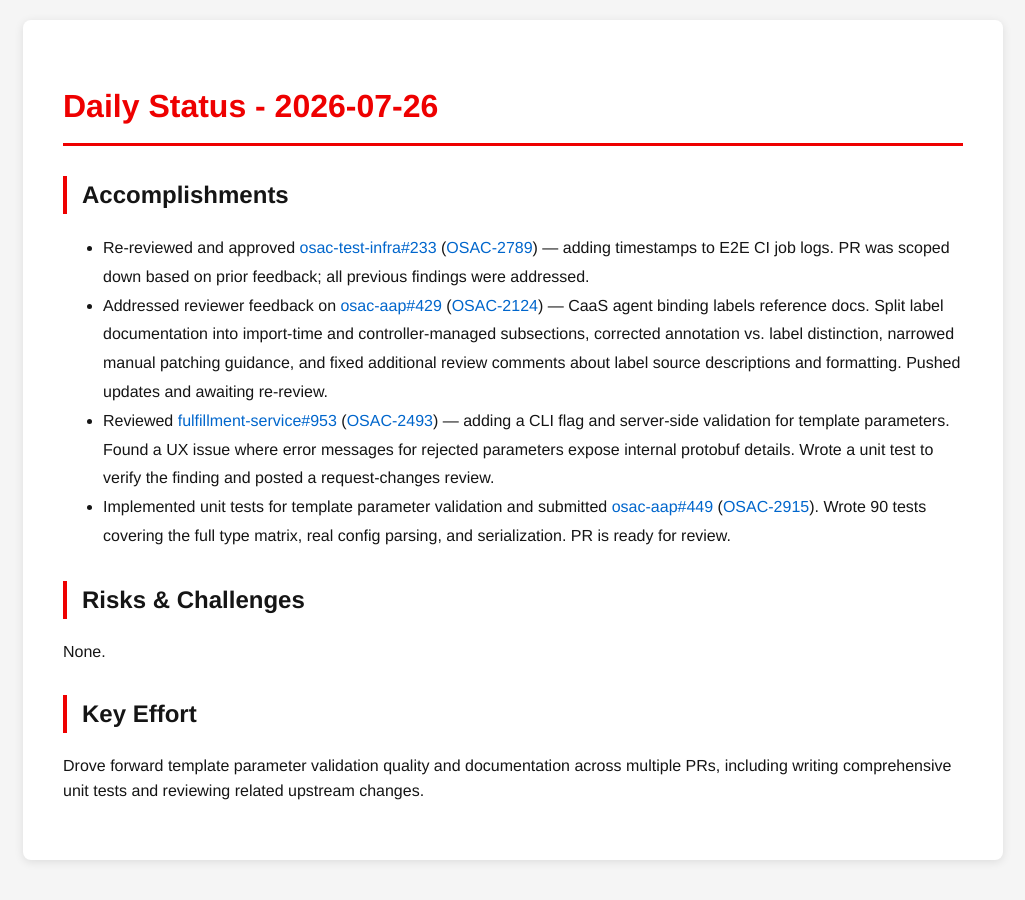
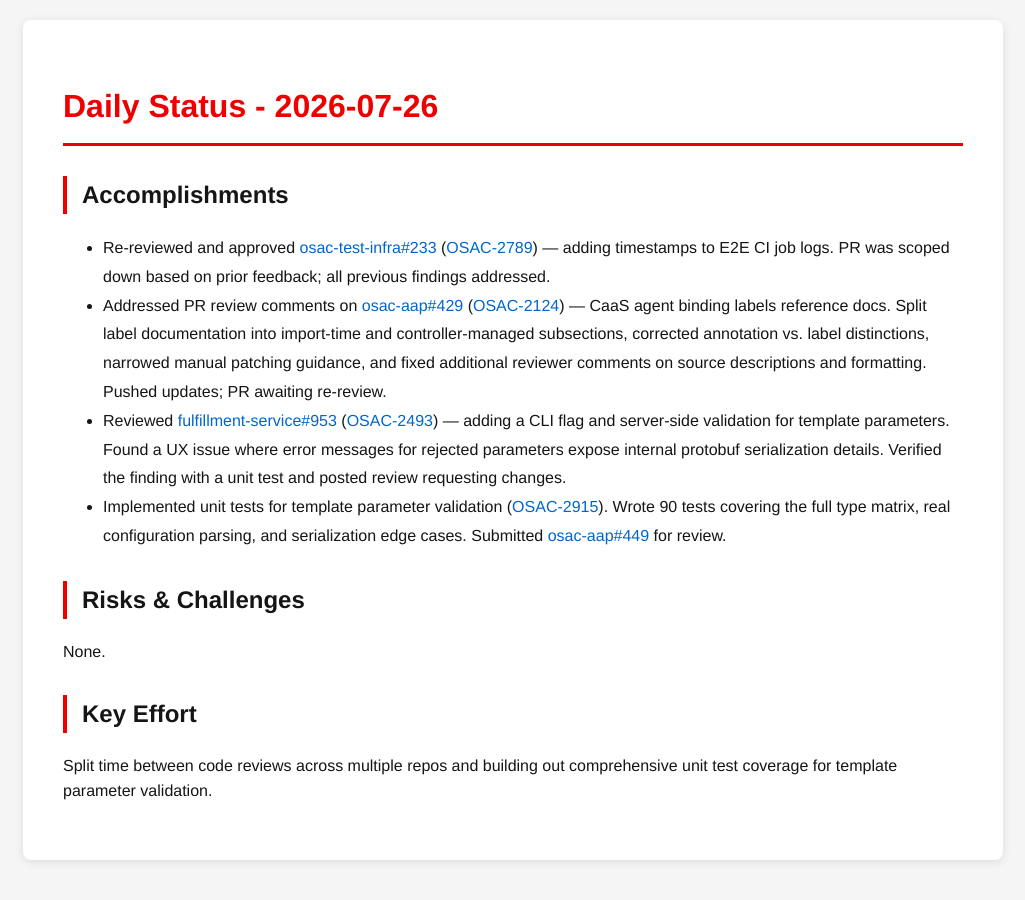
Before and after one commit to tzvatot/daily-status, a Jekyll site: the page built from 2026-07-26.md, in a window 1280 px wide. Shown: the whole page, without its empty margins (127-1152 px from the left). Built offline with Jekyll 4.4.1, drawn with Linux system fonts in a browser that asks for light colours.

Commit message:
Daily status update - 2026-07-26

```diff
--- a/2026-07-26.md
+++ b/2026-07-26.md
@@ -7,13 +7,13 @@
 # Daily Status - 2026-07-26
 
 ## Accomplishments
-- Re-reviewed and approved [osac-test-infra#233](https://github.com/osac-project/osac-test-infra/pull/233) ([OSAC-2789](https://redhat.atlassian.net/browse/OSAC-2789)) — adding timestamps to E2E CI job logs. PR was scoped down based on prior feedback; all previous findings were addressed.
-- Addressed reviewer feedback on [osac-aap#429](https://github.com/osac-project/osac-aap/pull/429) ([OSAC-2124](https://redhat.atlassian.net/browse/OSAC-2124)) — CaaS agent binding labels reference docs. Split label documentation into import-time and controller-managed subsections, corrected annotation vs. label distinction, narrowed manual patching guidance, and fixed additional review comments about label source descriptions and formatting. Pushed updates and awaiting re-review.
-- Reviewed [fulfillment-service#953](https://github.com/osac-project/fulfillment-service/pull/953) ([OSAC-2493](https://redhat.atlassian.net/browse/OSAC-2493)) — adding a CLI flag and server-side validation for template parameters. Found a UX issue where error messages for rejected parameters expose internal protobuf details. Wrote a unit test to verify the finding and posted a request-changes review.
-- Implemented unit tests for template parameter validation and submitted [osac-aap#449](https://github.com/osac-project/osac-aap/pull/449) ([OSAC-2915](https://redhat.atlassian.net/browse/OSAC-2915)). Wrote 90 tests covering the full type matrix, real config parsing, and serialization. PR is ready for review.
+- Re-reviewed and approved [osac-test-infra#233](https://github.com/osac-project/osac-test-infra/pull/233) ([OSAC-2789](https://redhat.atlassian.net/browse/OSAC-2789)) — adding timestamps to E2E CI job logs. PR was scoped down based on prior feedback; all previous findings addressed.
+- Addressed PR review comments on [osac-aap#429](https://github.com/osac-project/osac-aap/pull/429) ([OSAC-2124](https://redhat.atlassian.net/browse/OSAC-2124)) — CaaS agent binding labels reference docs. Split label documentation into import-time and controller-managed subsections, corrected annotation vs. label distinctions, narrowed manual patching guidance, and fixed additional reviewer comments on source descriptions and formatting. Pushed updates; PR awaiting re-review.
+- Reviewed [fulfillment-service#953](https://github.com/osac-project/fulfillment-service/pull/953) ([OSAC-2493](https://redhat.atlassian.net/browse/OSAC-2493)) — adding a CLI flag and server-side validation for template parameters. Found a UX issue where error messages for rejected parameters expose internal protobuf serialization details. Verified the finding with a unit test and posted review requesting changes.
+- Implemented unit tests for template parameter validation ([OSAC-2915](https://redhat.atlassian.net/browse/OSAC-2915)). Wrote 90 tests covering the full type matrix, real configuration parsing, and serialization edge cases. Submitted [osac-aap#449](https://github.com/osac-project/osac-aap/pull/449) for review.
 
 ## Risks & Challenges
 None.
 
 ## Key Effort
-Drove forward template parameter validation quality and documentation across multiple PRs, including writing comprehensive unit tests and reviewing related upstream changes.
+Split time between code reviews across multiple repos and building out comprehensive unit test coverage for template parameter validation.
```
